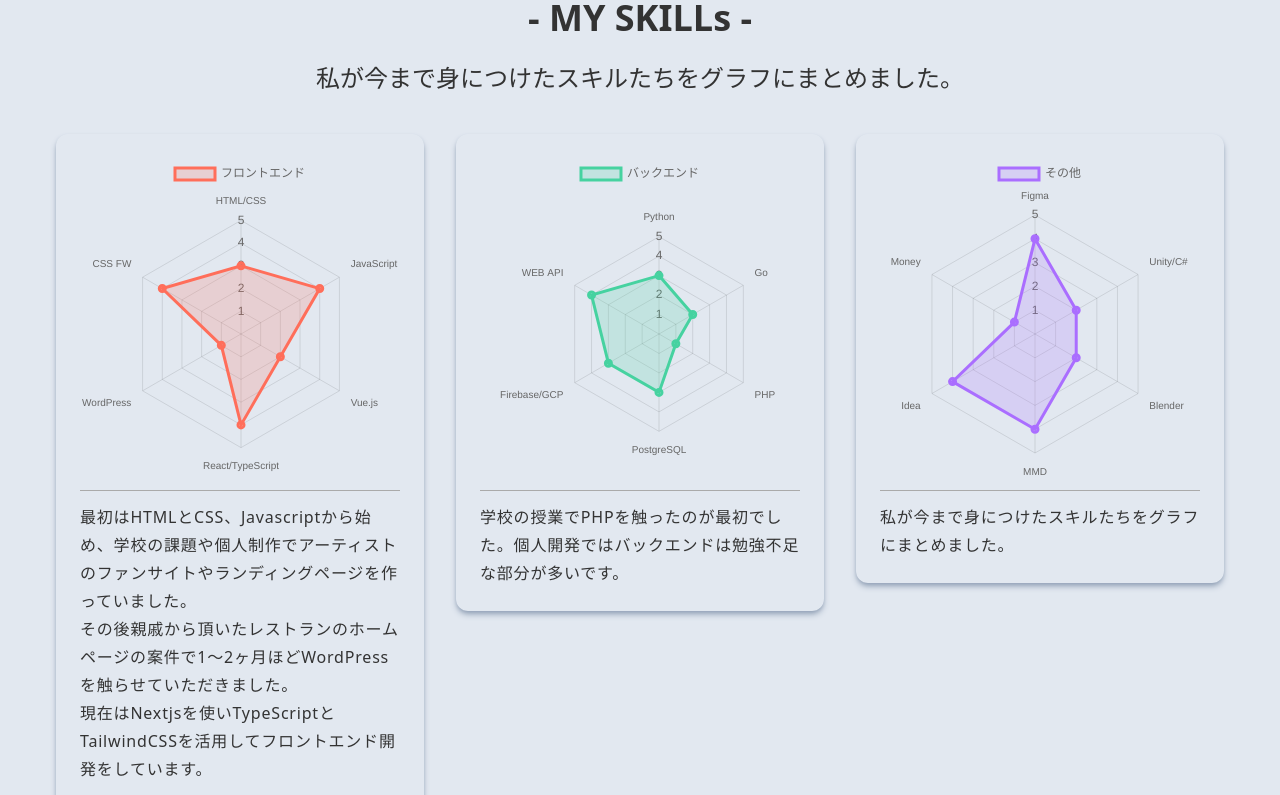
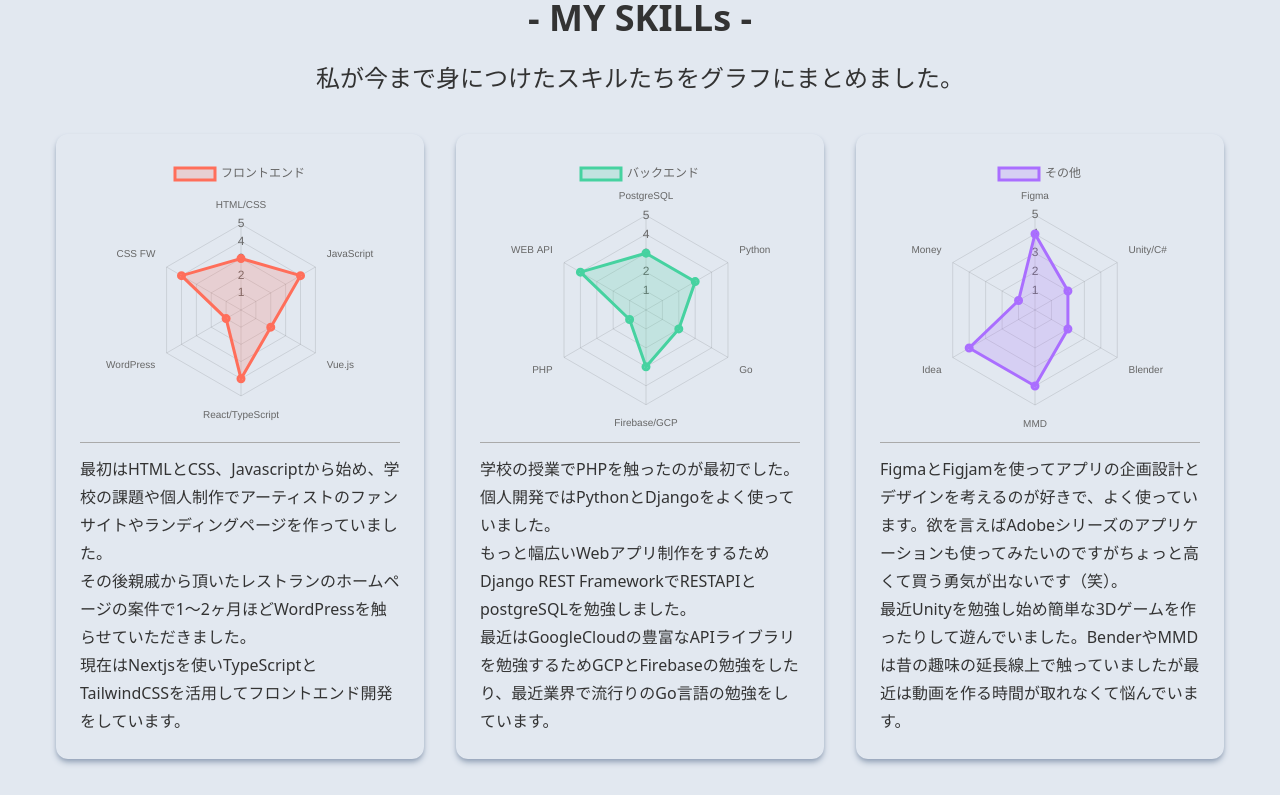
Before and after one commit to lovecoal0928/portfolio-v2, a Next.js app: page / in a window 1280 px wide. Shown: the part 3000-3795 px from the top of the page. Built offline with nearby package versions, Linux system fonts and the light colour scheme.

Commit message:
add スキルカードのレスポンシブ

```diff
--- a/components/Skills.tsx
+++ b/components/Skills.tsx
@@ -38,11 +38,11 @@ const Skills = () => {
     }
     const bData = {
         // back-end
-        labels: ['Python', 'Go', 'PHP', 'PostgreSQL', 'Firebase/GCP', 'WEB API'],
+        labels: ['PostgreSQL', 'Python', 'Go', 'Firebase/GCP', 'PHP', 'WEB API'],
         datasets: [
             {
                 label: 'バックエンド',
-                data: [3,2,1,3,3,4],
+                data: [3,3,2,3,1,4],
                 backgroundColor: 'rgba(70,210,160,0.2)',
                 borderColor: 'rgb(70,210,160)',
                 borderWidth: 3,
@@ -83,37 +83,46 @@ const Skills = () => {
             <div className='py-6 md:p-10'>
                 <h1 className='flex text-4xl m-6 text-center justify-center'>- MY SKILLs -</h1>
                 <p className='flex font-base text-2xl mb-10 px-5 md:px-0 text-center justify-center'>私が今まで身につけたスキルたちをグラフにまとめました。</p>
-                <div className='flex flex-row justify-center items-start mb-5'>
+                <div className='flex flex-col xl:flex-row justify-center items-start mb-5'>
                     <div className='RadarCard'>
+                        <div  className='flex justify-center mx-auto w-[272px]'>
                             <Radar
                                 data={fData}
                                 options={options}
                             />
-                        <span className='Gridline'/>
-                        <p className='flex font-base text-md text-left justify-center leading-7 tracking-wider'>
+                        </div>
+                        <span className='Gridline mx-0 md:GridlineY xl:Gridline xl:mx-0'/>
+                        <p className='RadarText'>
                             　最初はHTMLとCSS、Javascriptから始め、学校の課題や個人制作でアーティストのファンサイトやランディングページを作っていました。<br/>
                             　その後親戚から頂いたレストランのホームページの案件で1～2ヶ月ほどWordPressを触らせていただきました。<br/>
                             　現在はNextjsを使いTypeScriptとTailwindCSSを活用してフロントエンド開発をしています。
                         </p>
                     </div>
                     <div className='RadarCard'>
+                        <div className='flex justify-center mx-auto w-[272px]'>
                             <Radar
                                 data={bData}
                                 options={options}
                             />
-                        <span className='Gridline'/>
-                        <p className='flex font-base text-md text-left justify-center leading-7 tracking-wider'>
-                            学校の授業でPHPを触ったのが最初でした。個人開発ではバックエンドは勉強不足な部分が多いです。
+                        </div>
+                        <span className='Gridline mx-0 md:GridlineY xl:Gridline xl:mx-0'/>
+                        <p className='RadarText'>
+                            　学校の授業でPHPを触ったのが最初でした。個人開発ではPythonとDjangoをよく使っていました。<br/>
+                            　もっと幅広いWebアプリ制作をするためDjango REST FrameworkでRESTAPIとpostgreSQLを勉強しました。<br/>
+                            　最近はGoogleCloudの豊富なAPIライブラリを勉強するためGCPとFirebaseの勉強をしたり、最近業界で流行りのGo言語の勉強をしています。
                         </p>
                     </div>
                     <div className='RadarCard'>
+                        <div  className='flex justify-center mx-auto w-[272px]'>
                             <Radar
                                 data={dData}
                                 options={options}
                             />
-                        <span className='Gridline'/>
-                        <p className='flex font-base text-md text-left justify-center leading-7 tracking-wider'>
-                            私が今まで身につけたスキルたちをグラフにまとめました。
+                        </div>
+                        <span className='Gridline mx-0 md:GridlineY xl:Gridline xl:mx-0'/>
+                        <p className='RadarText'>
+                            　FigmaとFigjamを使ってアプリの企画設計とデザインを考えるのが好きで、よく使っています。欲を言えばAdobeシリーズのアプリケーションも使ってみたいのですがちょっと高くて買う勇気が出ないです（笑）。<br/>
+                            　最近Unityを勉強し始め簡単な3Dゲームを作ったりして遊んでいました。BenderやMMDは昔の趣味の延長線上で触っていましたが最近は動画を作る時間が取れなくて悩んでいます。
                         </p>
                     </div>
                 </div>
--- a/styles/globals.css
+++ b/styles/globals.css
@@ -100,10 +100,17 @@
   .Gridline {
     @apply block w-auto h-[1px] bg-[#aaa] my-1 lg:my-3
   }
+  .GridlineY {
+    @apply block w-[1px] h-auto bg-[#aaa] mx-2 md:mx-6
+  }
 
   /* レーダーチャートボックス */
   .RadarCard {
-    @apply w-[400px] p-6 mx-4 rounded-xl shadow-md shadow-slate-400 transition ease-in-out duration-200
+    @apply flex flex-col md:flex-row xl:flex-col w-[400px] md:w-[700px] xl:w-[380px] p-6 mb-10 mx-auto xl:mx-4 rounded-xl shadow-md shadow-slate-400
+    transition ease-in-out duration-200
     hover:shadow-gray-400 hover:shadow-xl
   }
+  .RadarText {
+    @apply flex text-base text-left items-center justify-center leading-7 w-[340px] md:w-[350px] xl:w-[320px]
+  }
 }
```
Lines whose indentation alone changed are shown as unchanged.
